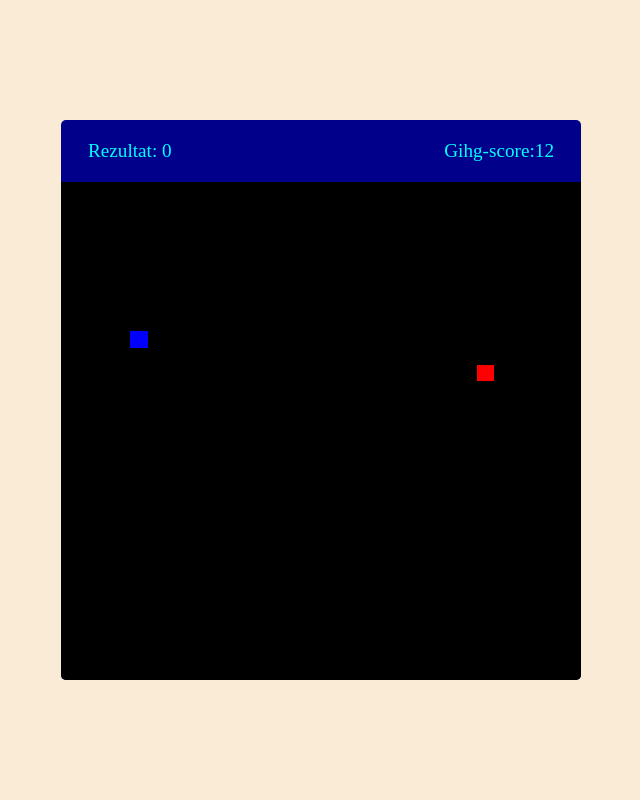
After one commit to CvijicZ/mini-igre, a PHP site: page /igre/zmija/index.html in a window 1280 px wide. The commit adds this page. Shown: the whole page, without its empty margins (319-959 px from the left). Run offline with PHP 8.4, Linux system fonts and the light colour scheme.

Commit message:
Fixed login bug&Started new game

```diff
--- /dev/null
+++ b/igre/zmija/end.js
@@ -0,0 +1,3 @@
+const score=localStorage.getItem('mostRecentScore');
+const finalScore=document.querySelector("#finalScore");
+finalScore.innerText=score;
--- /dev/null
+++ b/igre/zmija/index.html
@@ -0,0 +1,20 @@
+<!DOCTYPE html>
+<html lang="en">
+<head>
+    <meta charset="UTF-8">
+    <meta http-equiv="X-UA-Compatible" content="IE=edge">
+    <meta name="viewport" content="width=device-width, initial-scale=1.0">
+    <link rel="stylesheet" href="style.css">
+    <title>Zmija|Mini-igre</title>
+</head>
+<body>
+    <div class="wrapper">
+        <div class="game-details">
+            <span class="score">Rezultat: 0</span>
+            <span class="high-score">Gihg-score:12</span>
+        </div>
+        <div class="play-board"></div>
+    </div>
+    <script src="script.js" defer></script>
+</body>
+</html>
--- /dev/null
+++ b/igre/zmija/script.js
@@ -0,0 +1,75 @@
+
+const playBoard=document.querySelector(".play-board");
+const scoreEl=document.querySelector(".score");
+let gameOver=false;
+let foodX, foodY;
+let snakeX=5,snakeY=10;
+let velocityX=0,velocityY=0;
+let snakeBody=[];
+let setIntervalId;
+let score=0;
+const changeFoodPosition=()=>{
+    foodX=Math.floor(Math.random()*30) +1;
+    foodY=Math.floor(Math.random()*30) +1;
+}
+const handleGameOver=(e)=>{
+    localStorage.setItem('mostRecentScore', score);
+    clearInterval(setIntervalId);
+
+    return window.location.assign('end.html');
+}
+const changeDirection=(e)=>{
+    if(e.key=="ArrowUp" && velocityY!=1){
+        velocityX=0;
+        velocityY=-1;
+    }
+    else if(e.key=="ArrowDown" && velocityY!=-1){
+        velocityX=0;
+        velocityY=1;
+    }
+    else if(e.key=="ArrowLeft" && velocityX!=1){
+        velocityX=-1;
+        velocityY=0;
+    }
+    else if(e.key=="ArrowRight" && velocityX!=-1){ // && velocityX sprecava da zmija direktno promeni smer iz desnog u levi i iz gornjeg u donji
+        velocityX=1;
+        velocityY=0;
+    }
+    initGame();
+}
+const initGame=()=>{
+    if(gameOver===true){
+        return handleGameOver();
+    }
+    let htmlMarkup=`<div class="food" style="grid-area: ${foodY}/${foodX} "></div>`;
+    if(snakeX ===foodX && snakeY ===foodY){
+        changeFoodPosition();
+        snakeBody.push([foodX,foodY]);
+        score++;
+        scoreEl.innerText=`Rezultat: ${score}`;
+    }
+    for(let i=snakeBody.length-1;i>0;i--){
+        snakeBody[i]=snakeBody[i-1];
+    }
+    snakeBody[0]=[snakeX,snakeY];
+    snakeX+=velocityX;
+    snakeY+=velocityY;
+
+    if(snakeX<=0 || snakeX>30 || snakeY<=0 || snakeY>30){
+        gameOver=true;
+
+    }
+
+    for(let i=0;i<snakeBody.length;i++){
+        htmlMarkup+=`<div class="snakeHead" style="grid-area: ${snakeBody[i][1]}/${snakeBody[i][0]}"></div>`;
+        if(i!==0 && snakeBody[0][1]===snakeBody[i][1] && snakeBody[0][0]===snakeBody[i][0]){
+            gameOver=true;
+
+        }
+
+    }
+    playBoard.innerHTML=htmlMarkup;
+}
+changeFoodPosition();
+setIntervalId= setInterval(initGame,125);
+document.addEventListener("keydown", changeDirection);
--- /dev/null
+++ b/igre/zmija/style.css
@@ -0,0 +1,72 @@
+*{
+    margin: 0;
+    padding: 0;
+    box-sizing: border-box;
+}
+body{
+    display: flex;
+    align-items: center;
+    justify-content: center;
+    min-height: 100vh;
+    background-color: antiquewhite;
+}
+.wrapper{
+    width: 65vmin;
+    height: 70vmin;
+    background-color: darkblue;
+    display: flex;
+    flex-direction: column;
+    border-radius: 5px;
+    overflow: hidden;
+}
+.game-details{
+    color: aqua;
+    font-size: 1.2rem;
+    font-weight: 500;
+    padding: 20px 27px;
+    display: flex;
+    justify-content: space-between;
+}
+.play-board{
+    width: 100%;
+    height: 100%;
+    background-color: black;
+    display: grid;
+    grid-template:repeat(30,1fr) /repeat(30,1fr);
+
+
+}
+.food{
+    background-color: red;
+}
+.snakeHead{
+    background-color: blue;
+}
+
+.container{
+    width: 100vw;
+    display: flex;
+    justify-content: center;
+    align-items: center;
+    max-width: 80rem;
+    margin: 0 auto;
+    padding: 2rem;
+    height: 100vh;
+}
+.end-form-container{
+    width: 100%;
+    display: flex;
+    flex-direction: column;
+    align-items: center;
+    max-width: 30rem;
+}
+.end-text{
+    font-size: 1.1rem;
+    color: white;
+    text-align: center;
+}
+.fa-home{
+    margin-left:1rem;
+    font-size: 2rem;
+    color:rgb(226, 126, 4);
+}
--- a/index.php
+++ b/index.php
@@ -26,8 +26,8 @@
         </div>
         <div class="card " style="width: 18rem;">
             <div class="card-body">
-                <h5 class="card-title">Geografija Kviz</h5>
-                <a href="#"><img class="card-img-top" src="img/kviz.webp" alt="Card image cap" width="200px"
+                <h5 class="card-title">Zmija</h5>
+                <a href="./igre/zmija/index.html"><img class="card-img-top" src="img/kviz.webp" alt="Card image cap" width="200px"
                         height="200px"></a>
             </div>
         </div>
```
Also changed, not shown: classes/register.php (+3 -10 lines), forum/prikaziTemuIspis.php (+0 -41 lines), igre/zmija/end.html (added, +38 -0 lines), igre/zmija/scoreHandler.php (added, +23 -0 lines), ReadMe.txt, classes/login.php (line endings or trailing spaces).
